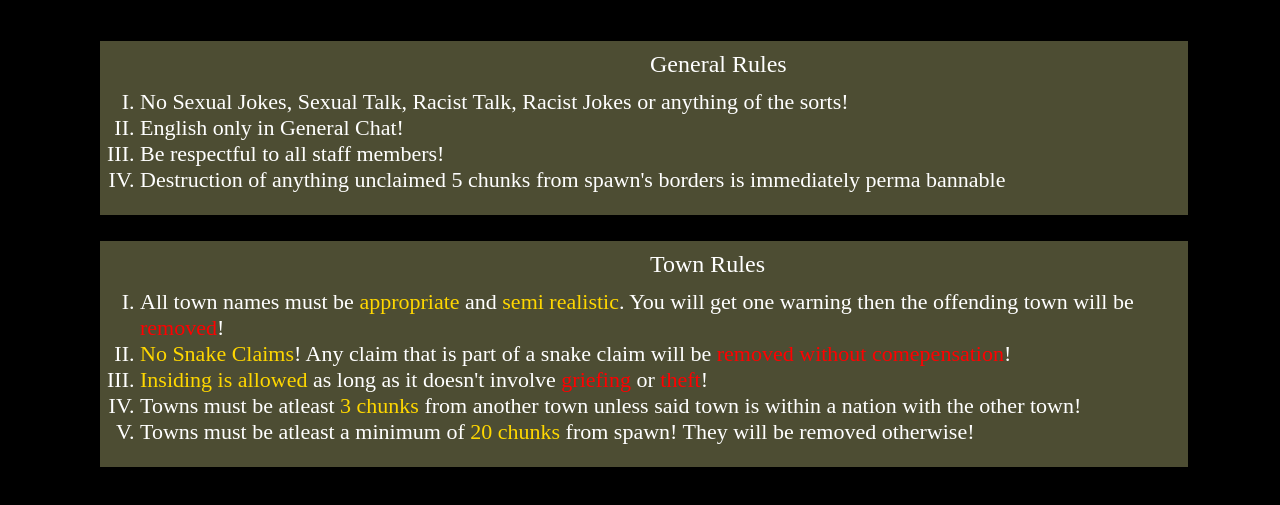
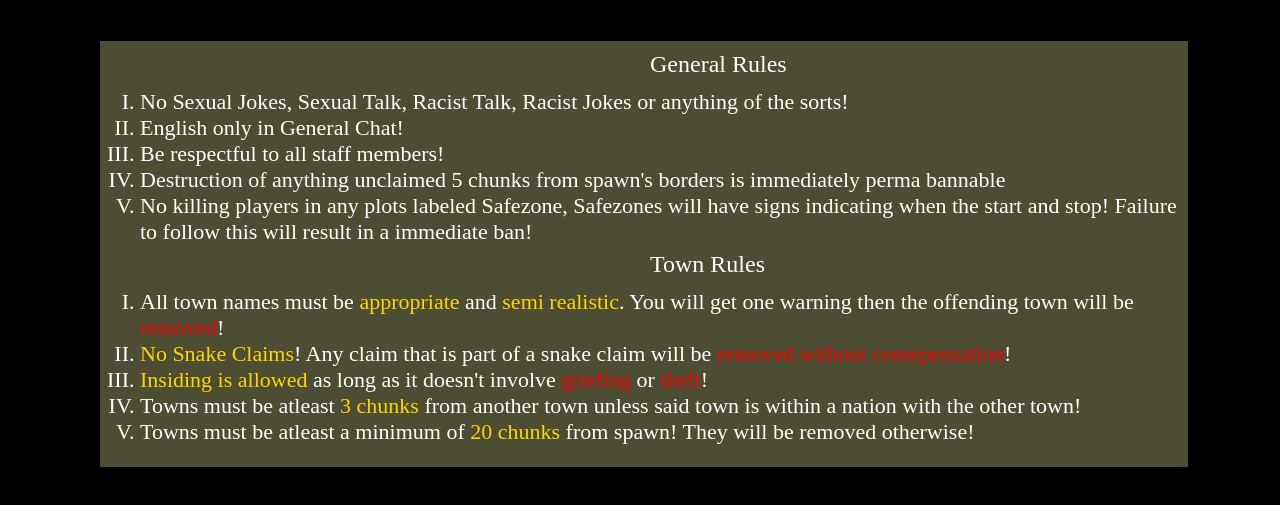
Before and after one commit to Galaxy-Indie-Development/NoMansWeb, a plain HTML site: page rules.html in a window 1280 px wide. Shown: the part 109-614 px from the top of the page. Drawn offline with Linux system fonts and the light colour scheme.

Commit message:
Update rules.html

```diff
--- a/rules.html
+++ b/rules.html
@@ -29,6 +29,10 @@
                     <li>
                         Destruction of anything unclaimed 5 chunks from spawn's borders is immediately perma bannable
                     </li>
+                    <li>
+                        No killing players in any plots labeled Safezone, Safezones will have signs indicating when the start and stop! Failure to follow
+                        this will result in a immediate ban!
+                    </li>
                 </ul>
             </span>
         </div>
```
